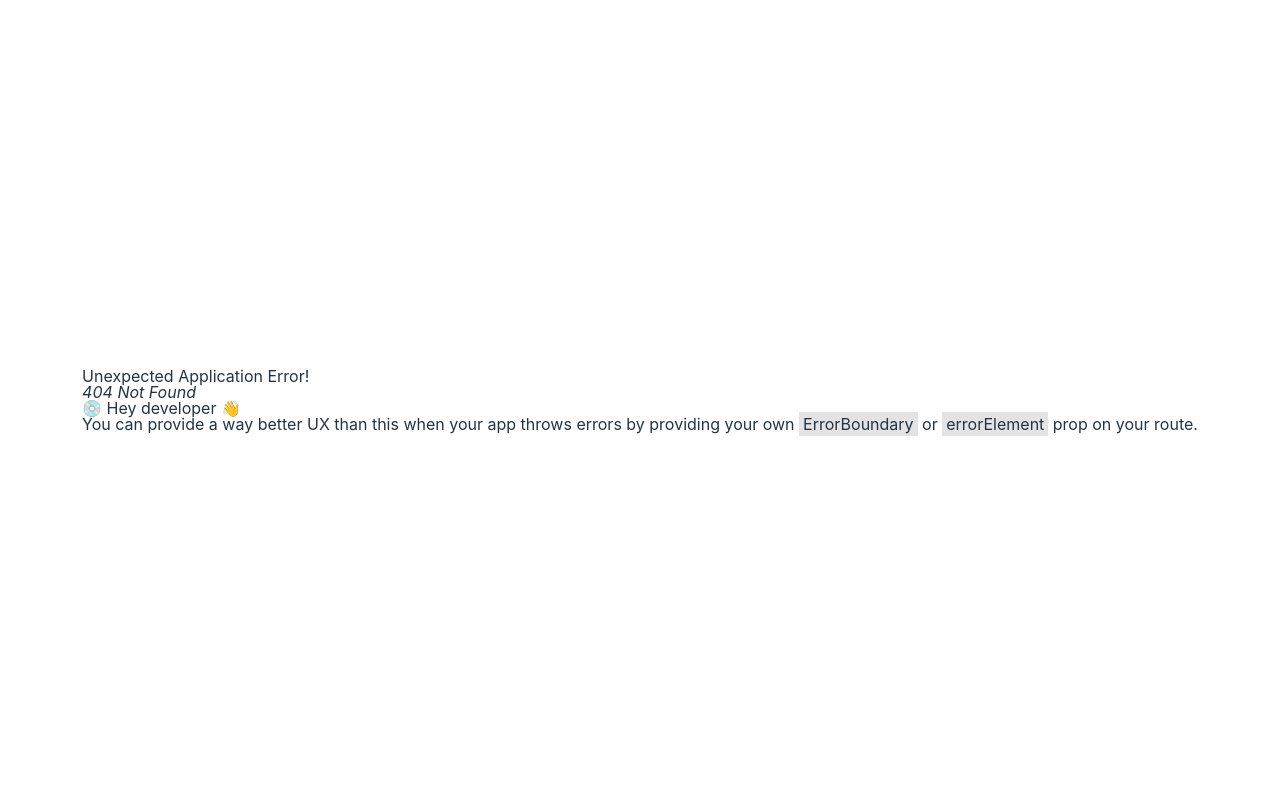
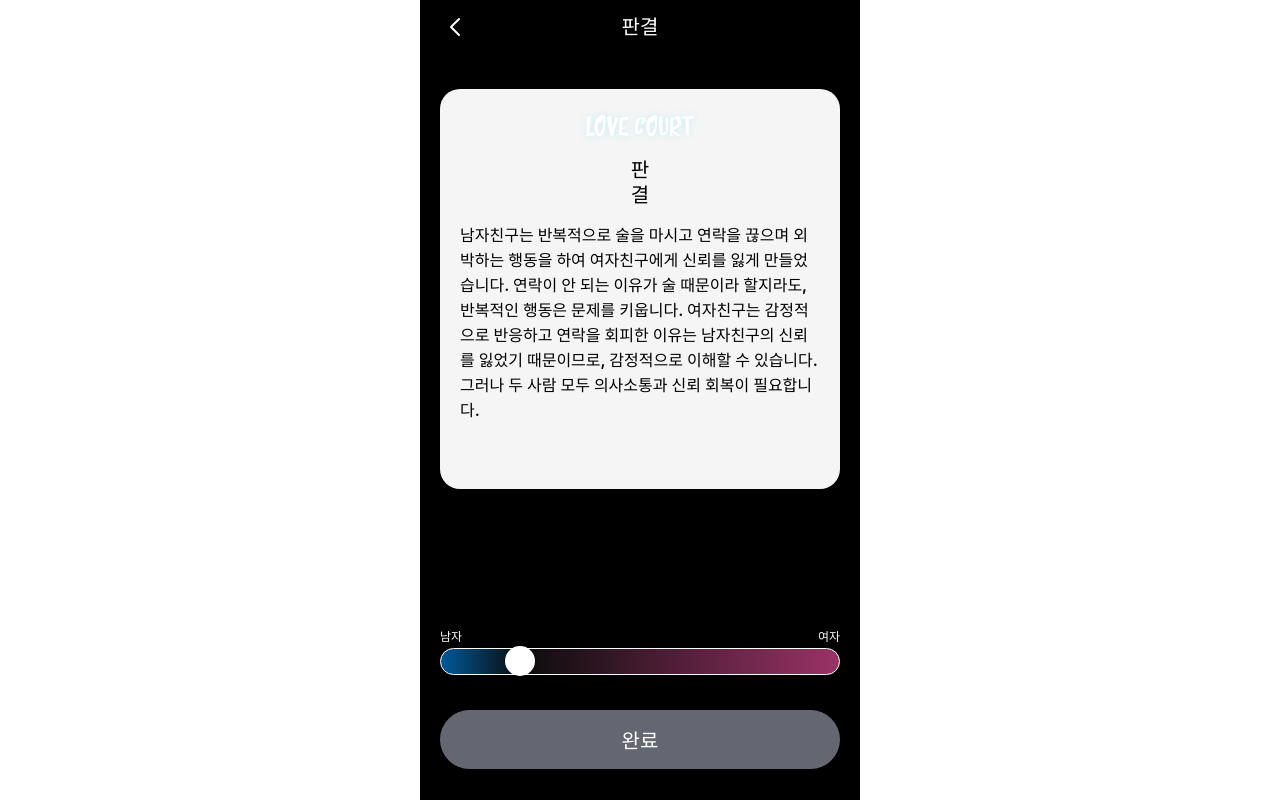
Before and after one commit to umc-7th-hack-team-n/n-front, a React (Vite) app: page /judge-result in a window 1280 px wide. Before the commit this address had no page. Built offline with nearby package versions, Linux system fonts and the light colour scheme.

Commit message:
:sparkles: feat: 판결 결과 페이지 UI 구현

```diff
--- a/src/app/routes/Router.tsx
+++ b/src/app/routes/Router.tsx
@@ -4,6 +4,7 @@ import { RootLayout } from '@app/layout';
 import { HomePage } from "@pages/home";
 import JudgeInputPage from "@pages/judge/ui/JudgeInputPage.tsx";
 import LoadingPage from "@pages/judge/ui/LoadingPage.tsx";
+import JudgeResultPage from "@pages/judge/ui/JudgeResultPage.tsx";
 
 export const router = createBrowserRouter([
   {
@@ -21,6 +22,10 @@ export const router = createBrowserRouter([
       {
         path: 'loading',
         element: <LoadingPage />
+      },
+      {
+        path: 'judge-result',
+        element: <JudgeResultPage />
       }
     ],
   },
--- /dev/null
+++ b/src/pages/judge/ui/JudgeResultPage.tsx
@@ -0,0 +1,108 @@
+import AppBar from "@shared/ui/AppBar.tsx";
+import IcLeftArrow from "@icon/ic-left-arrow.svg";
+import { HeaderAction } from "@shared/types";
+import { useNavigate } from "react-router";
+import styled from "styled-components";
+import Slider from "@pages/judge/components/Slider.tsx";
+import logo from '@icon/ic-logo.svg';
+
+const example = "남자친구는 반복적으로 술을 마시고 연락을 끊으며 \n" +
+  "외박하는 행동을 하여 여자친구에게 신뢰를 잃게 \n" +
+  "만들었습니다. \n" +
+  "연락이 안 되는 이유가 술 때문이라 할지라도, \n" +
+  "반복적인 행동은 문제를 키웁니다. \n" +
+  "여자친구는 감정적으로 반응하고 연락을 회피한 \n" +
+  "이유는 남자친구의 신뢰를 잃었기 때문이므로, \n" +
+  "감정적으로 이해할 수 있습니다. \n" +
+  "그러나 두 사람 모두 의사소통과 신뢰 회복이\n" +
+  "필요합니다.";
+
+const JudgeResultPage = () => {
+  const navigate = useNavigate();
+  const leftHeaderAction: HeaderAction = { icon: IcLeftArrow, onClick: () => navigate(-1) };
+  const finish = () => {
+    navigate('/');
+  };
+
+  return (
+    <>
+      <AppBar leftHeaderAction={leftHeaderAction} title="판결" />
+      <Container>
+        <ResultContainer>
+          <img src={logo} alt='logo'/>
+          <BoldText>판결</BoldText>
+          <Judgement>{example}</Judgement>
+        </ResultContainer>
+        <Section>
+          <Slider />
+          <Button onClick={finish}>완료</Button>
+        </Section>
+      </Container>
+
+    </>
+  );
+};
+
+export default JudgeResultPage;
+
+const Container = styled.div`
+  display: flex;
+  flex-direction: column;
+  justify-content: space-between;
+  height: 100%;
+  margin-top: 35px;
+  padding: 0 20px;
+  overflow-y: auto;
+`;
+
+const ResultContainer = styled.div`
+  display: flex;
+  height: 45vh;
+  min-height: 400px;
+  flex-direction: column;
+  align-items: center;
+  border: none;
+  border-radius: 20px;
+  gap: 15px;
+  background-color: #F5F5F5;
+  padding: 20px;
+  overflow-y: auto;
+`;
+
+const BoldText = styled.p`
+  width: 75px;
+  font-size: 20px;
+  font-weight: bold;
+  line-height: 25px;
+  color: black;
+  text-align: center;
+  margin-left: 20px;
+  letter-spacing: 20px;
+`;
+
+const Judgement = styled.p`
+  font-size: 16px;
+  line-height: 25px;
+  font-weight: 600;
+  color: black;
+`;
+
+const Section = styled.div`
+  display: flex;
+  flex-direction: column;
+  gap: 50px;
+  margin-bottom: 31px;
+`;
+
+const Button = styled.button`
+  width: 100%;
+  background-color: #646772;
+  color: white;
+  font-size: 20px;
+  font-weight: 400;
+  border: none;
+  outline: none;
+  cursor: pointer;
+  padding: 15px;
+  border-radius: 30px;
+`;
```
